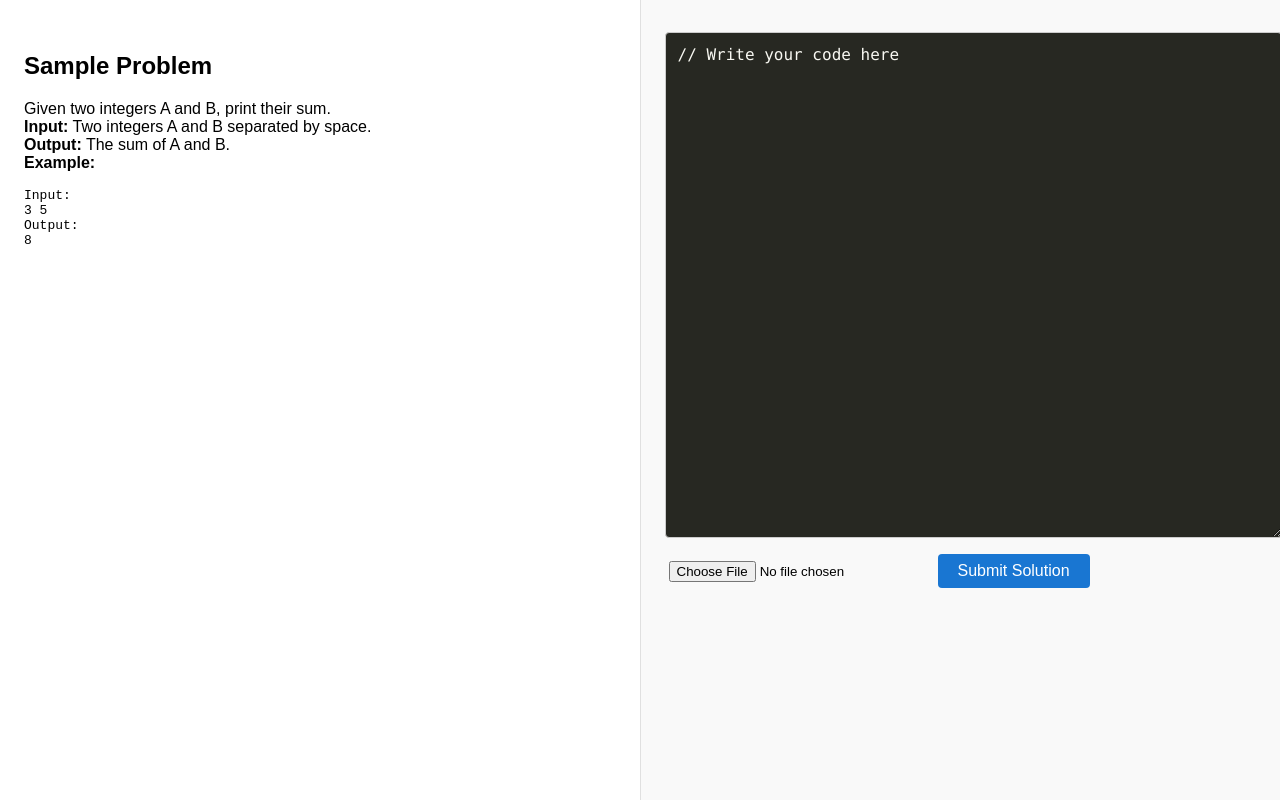
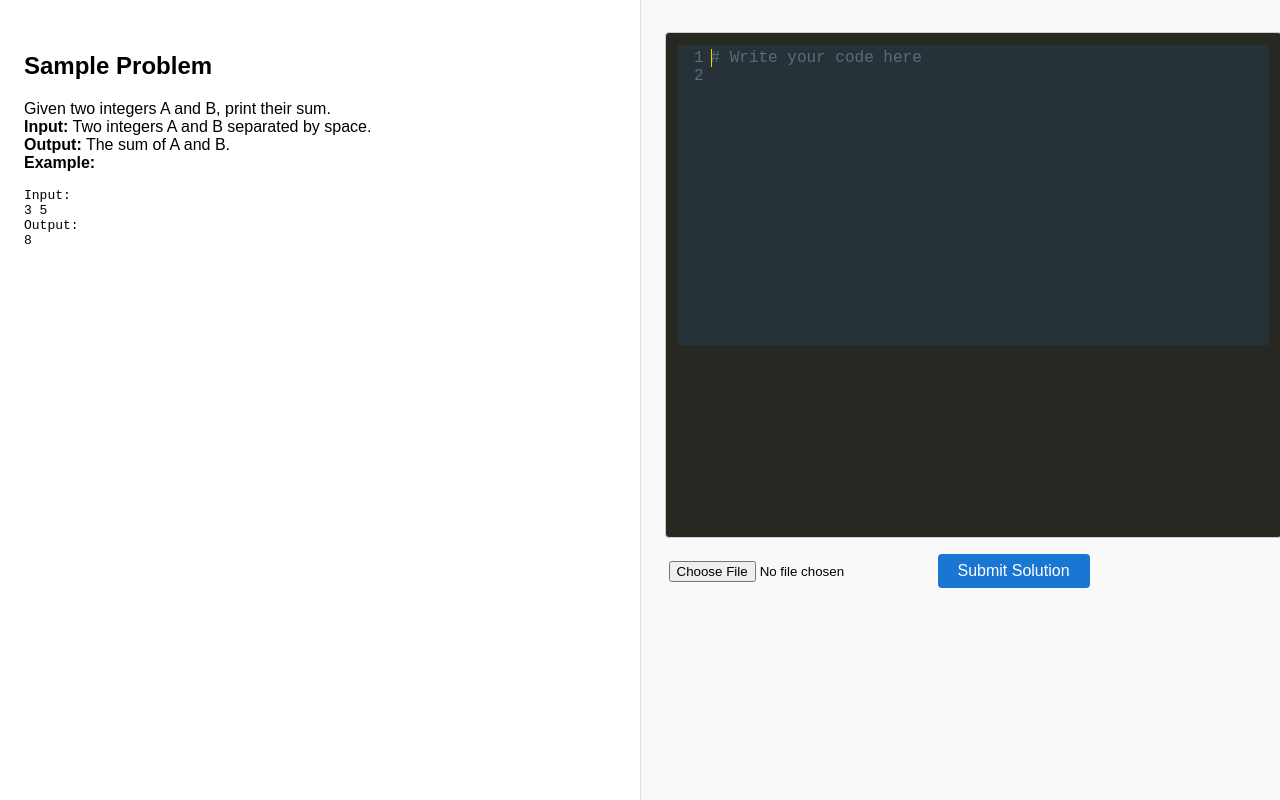
Before and after one commit to bkmz2000/problems, a plain HTML site: page frontend/index.html in a window 1280 px wide. Drawn offline with nearby package versions, Linux system fonts and the light colour scheme.

Commit message:
code mirror

```diff
--- a/frontend/index.html
+++ b/frontend/index.html
@@ -23,12 +23,16 @@ Output:
       </p>
     </div>
     <div class="editor-section">
-      <textarea id="code-editor" spellcheck="false">// Write your code here</textarea>
+      <link rel="stylesheet" href="https://cdnjs.cloudflare.com/ajax/libs/codemirror/5.65.16/codemirror.min.css">
+      <link rel="stylesheet" href="https://cdnjs.cloudflare.com/ajax/libs/codemirror/5.65.16/theme/material.min.css">
+      <div id="code-editor"></div>
       <div class="actions">
         <input type="file" id="file-upload" />
         <button id="submit-btn">Submit Solution</button>
       </div>
       <div id="result"></div>
+      <script src="https://cdnjs.cloudflare.com/ajax/libs/codemirror/5.65.16/codemirror.min.js"></script>
+      <script src="https://cdnjs.cloudflare.com/ajax/libs/codemirror/5.65.16/mode/python/python.min.js"></script>
     </div>
   </div>
   <script src="script.js"></script>
--- a/frontend/script.js
+++ b/frontend/script.js
@@ -1,15 +1,26 @@
+let codeMirrorEditor = CodeMirror(document.getElementById('code-editor'), {
+  value: '# Write your code here\n',
+  mode: 'python',
+  theme: 'material',
+  lineNumbers: true,
+  indentUnit: 4,
+  tabSize: 4,
+  autofocus: true,
+  lineWrapping: true,
+});
+
 document.getElementById('file-upload').addEventListener('change', function (e) {
   const file = e.target.files[0];
   if (!file) return;
   const reader = new FileReader();
   reader.onload = function (event) {
-    document.getElementById('code-editor').value = event.target.result;
+    codeMirrorEditor.setValue(event.target.result);
   };
   reader.readAsText(file);
 });
 
 document.getElementById('submit-btn').addEventListener('click', async function () {
-  const code = document.getElementById('code-editor').value;
+  const code = codeMirrorEditor.getValue();
   document.getElementById('result').textContent = 'Submitting...';
   try {
     const response = await fetch('/submit', {
```
